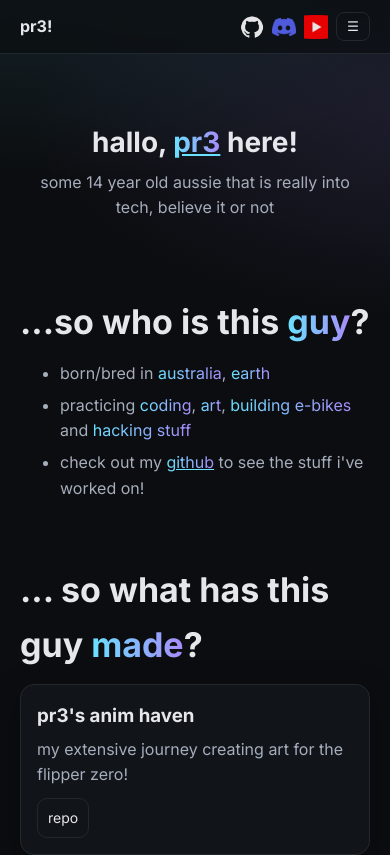
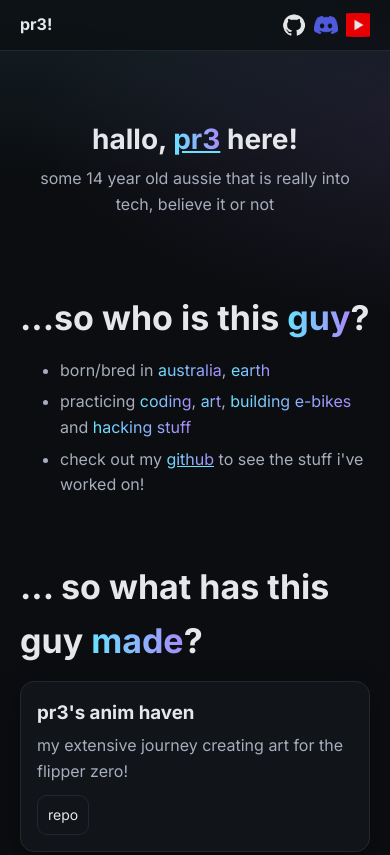
Before and after one commit to the1anonlypr3/the1anonlypr3.github.io, a plain HTML site: page index.html in a window 390 px wide. Shown: the top 855 px of the page. Drawn offline with Linux system fonts and the light colour scheme.

Commit message:
remove hamburg menu
can i hav pleasechurger cheese

```diff
--- a/index.html
+++ b/index.html
@@ -32,7 +32,6 @@
           </a>
         </li>
       </ul>
-      <button class="nav-toggle" aria-controls="site-nav" aria-expanded="false">☰</button>
     </div>
   </header>
 
--- a/styles.css
+++ b/styles.css
@@ -38,9 +38,6 @@ a:hover{text-decoration:underline}
 .header-social{display:flex;gap:8px;list-style:none;padding:0;margin:0}
 .header-social img{width:24px;height:24px;object-fit:cover;opacity:.9}
 .header-social a:hover img{opacity:1;filter:drop-shadow(0 0 6px rgba(105,225,255,.3))}
-
-.nav-toggle{display:none;background:none;border:1px solid var(--border);color:var(--text);padding:6px 10px;border-radius:8px}
-.theme-toggle{background:none;border:1px solid var(--border);color:var(--text);padding:6px 10px;border-radius:8px}
 
 .hero{padding:72px 20px 28px}
 .hero-inner{max-width:960px;margin:0 auto;text-align:center}
```
